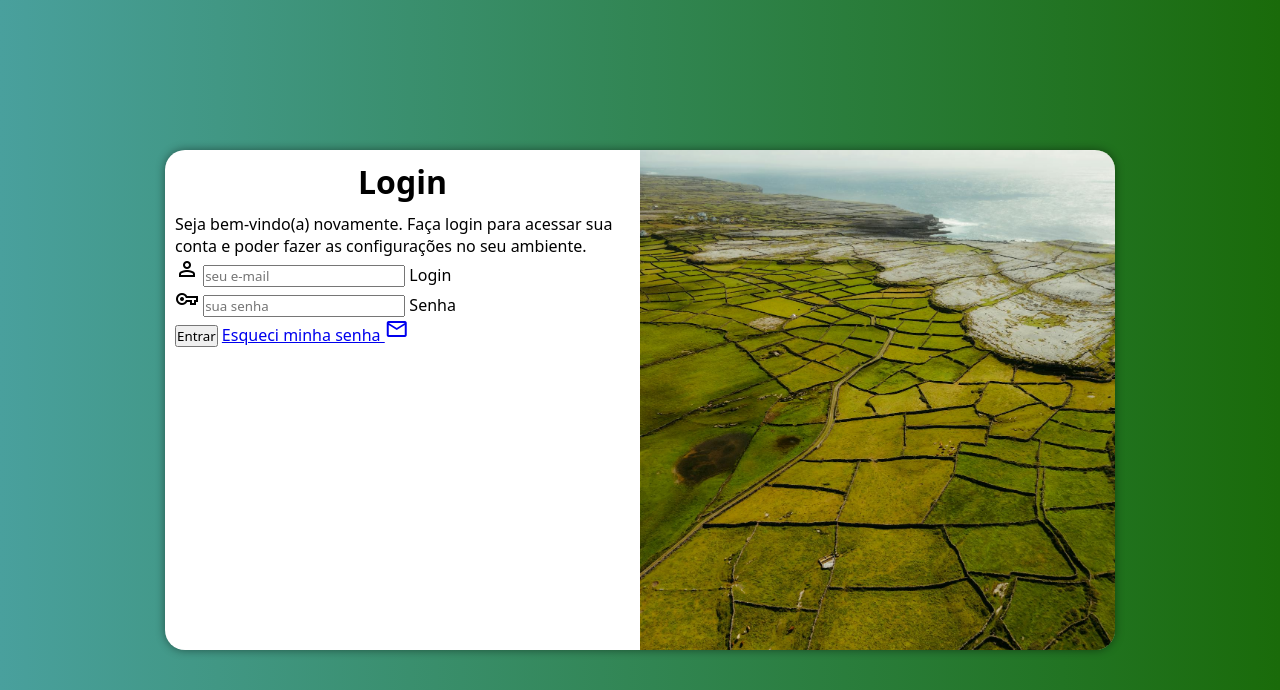
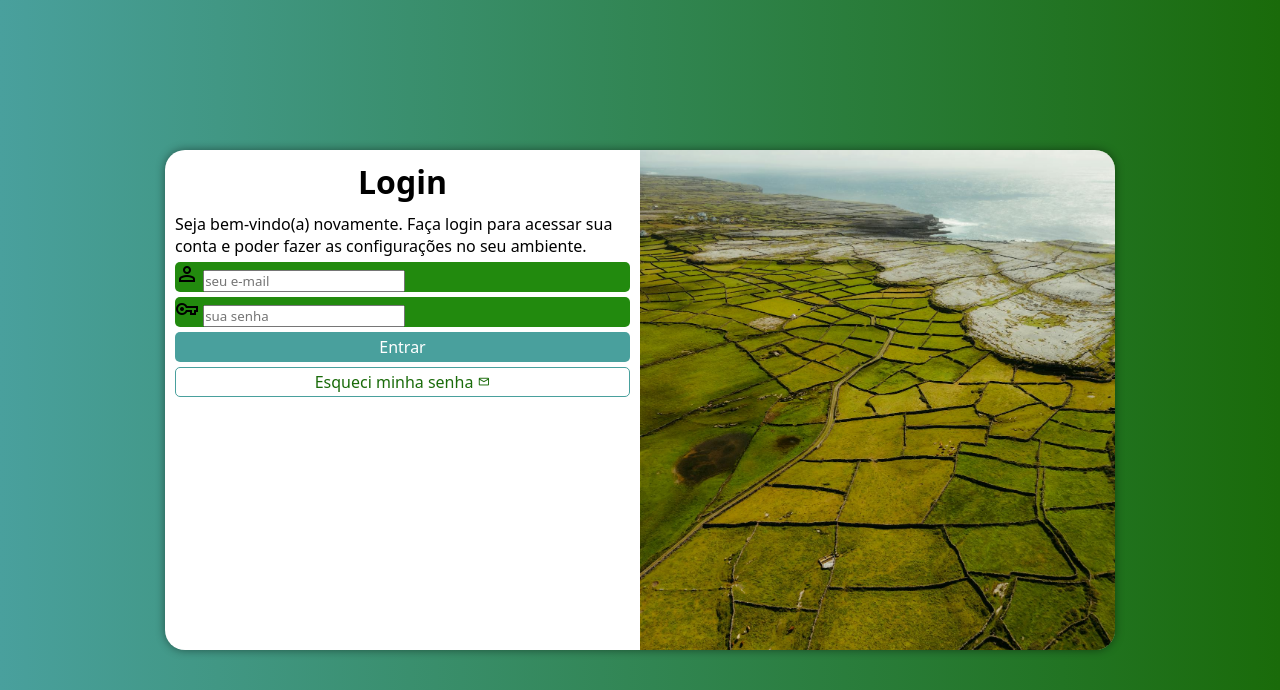
Before and after one commit to jeovadev/projeto-login, a PHP site: page / in a window 1280 px wide. Shown: the top 690 px of the page. Run offline with PHP 8.4, Linux system fonts and the light colour scheme.

Commit message:
Configurei o formulário de entrada

```diff
--- a/estilos/style.css
+++ b/estilos/style.css
@@ -66,3 +66,56 @@ section#login {
 #formulario > p {
    font-size: 0.8em;
 }
+
+form > .campo {
+   background-color: #228a0e;
+   display: block;
+   width: 100%;
+   height: 30px;
+   border-radius: 5px;
+   margin: 5px 0px 5px 0px;
+}
+
+div.campo > label {
+   display: none;
+}
+
+form > input[type=submit] {
+   display: block;
+   font-size: 1em;
+   width: 100%;
+   height: 30px;
+   background-color: #49a09d;
+   color: white;
+   border: none;
+   border-radius: 5px;
+   cursor: pointer;
+}
+
+form > input[type=submit]:hover {
+   background-color: #3c7e7c;
+}
+
+form > .botao {
+   display: block;
+   text-align: center;
+   text-decoration: none;
+   font-size: 1em;
+   width: 100%;
+   height: 30px;
+   padding-top: 3px;
+   margin-top: 5px;
+   background-color: #ffffff;
+   color: #1a6b0a;
+   border: 1px solid #49a09d;
+   border-radius: 5px;
+}
+
+form > .botao:hover {
+   background-color: #f0f0f0;
+}
+
+form > .botao > span {
+   font-size: 0.8em;
+
+}
--- a/index.html
+++ b/index.html
@@ -32,7 +32,7 @@
                         <label for="isenha">Senha</label>
                     </div>
                     <input type="submit" value="Entrar">
-                    <a href="esqueci.html">
+                    <a href="esqueci.html" class="botao">
                         Esqueci minha senha <span class="material-symbols-outlined">mail</span></a>
                 </form>
             </div>
```
